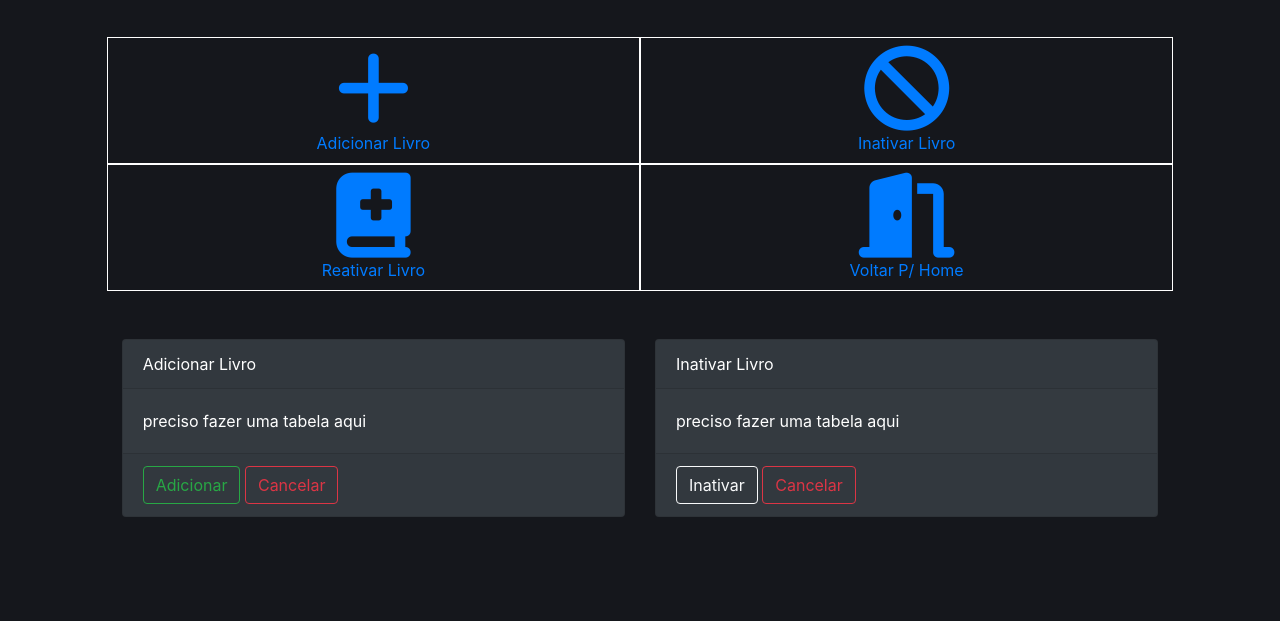
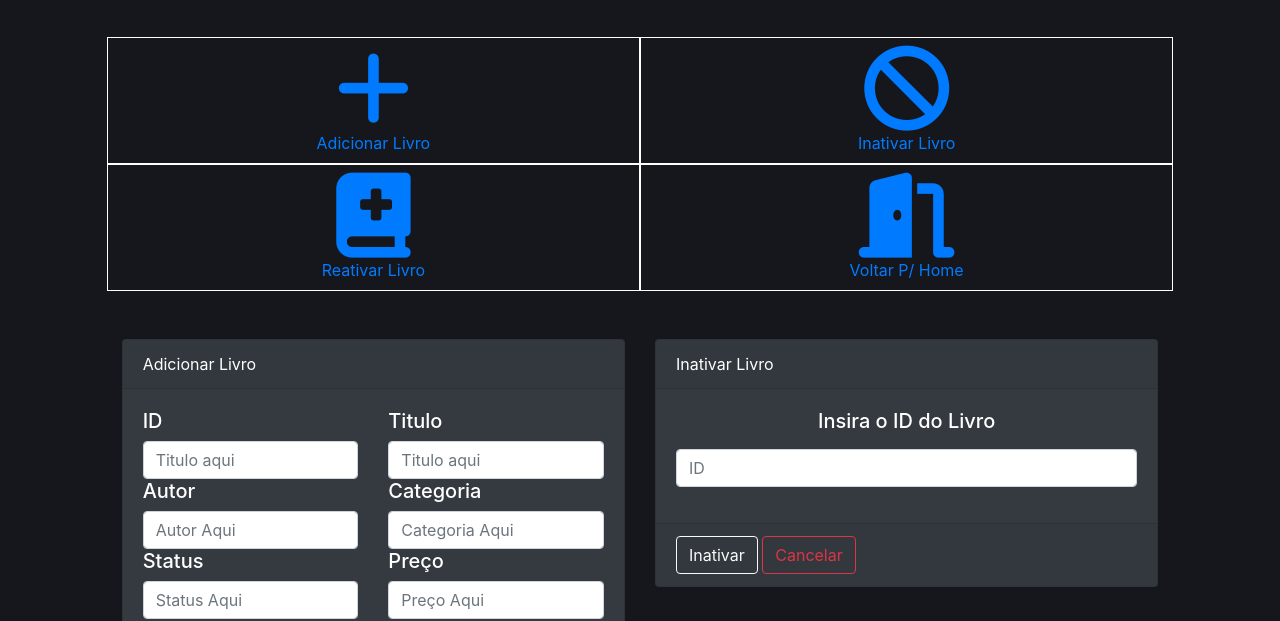
Before and after one commit to jvitorn/front-livbri, a plain HTML site: page painel.html in a window 1280 px wide. Shown: the part 331-952 px from the top of the page. Before the commit the page ends 896 px from the top, so only its background shows below. Drawn offline with nearby package versions, Linux system fonts and the light colour scheme.

Commit message:
finalizando painel de adm

```diff
--- a/painel.html
+++ b/painel.html
@@ -48,14 +48,14 @@
                     <div class="col-md-12 mb-5">
                         <div class="row">
                            <div class="col-md-6 icon-menu-itens">
-                            <a href="adicionaLivros.html">
+                            <a href="crudLivros.html">
                                 <i class="fas fa-plus"></i>
                                 <br>
                                 Adicionar Livro
                             </a>
                             </div>
                             <div class="col-md-6 icon-menu-itens">
-                                <a href="inativaLivros.html">
+                                <a href="crudLivros.html">
                                     <i class="fas fa-ban"></i>
                                     <br>Inativar Livro
                                 </a>
@@ -63,7 +63,7 @@
                         </div>
                         <div class="row">
                             <div class="col-md-6 icon-menu-itens">
-                                <a href="adicionaLivros.html">
+                                <a href="crudLivros.html">
                                     <i class="fas fa-book-medical"></i><br>
                                     Reativar Livro
                                 </a>
@@ -82,7 +82,36 @@
                         <div class="card bg-dark">
                             <div class="card-header">Adicionar Livro</div>
                             <div class="card-body">
-                                preciso fazer uma tabela aqui
+                                <div class="row">
+                                    <div class="col-6">
+                                        <h5>ID</h5>
+                                        <input type="text" class="form-control" placeholder="Titulo aqui">
+                                    </div>
+                                    <div class="col-6">
+                                        <h5>Titulo</h5>
+                                        <input type="text" class="form-control" placeholder="Titulo aqui">
+                                    </div>
+                                    <div class="col-6">
+                                        <h5>Autor</h5>
+                                        <input type="text" class="form-control" placeholder="Autor Aqui">
+                                    </div>
+                                    <div class="col-6">
+                                        <h5>Categoria</h5>
+                                        <input type="text" class="form-control" placeholder="Categoria Aqui">
+                                    </div>
+                                    <div class="col-6">
+                                        <h5>Status</h5>
+                                        <input type="text" class="form-control" placeholder="Status Aqui">
+                                    </div>
+                                    <div class="col-6">
+                                        <h5>Preço</h5>
+                                        <input type="text" class="form-control" placeholder="Preço Aqui">
+                                    </div>
+                                    <div class="col-12">
+                                        <h5>Descrição</h5>
+                                        <textarea class="form-control"name="descrição" id="" cols="30" rows="10">Lorem ipsum dolor sit amet consectetur adipisicing elit. Inventore, eos quibusdam ex quos illo optio expedita nostrum eveniet iure quaerat? Deserunt, quidem. Recusandae accusamus architecto consectetur, tempora consequuntur voluptates magnam.</textarea>
+                                    </div>
+                                </div>
                             </div>
                             <div class="card-footer">
                                 <button class="btn btn-outline-success">Adicionar</button>
@@ -95,7 +124,12 @@
                         <div class="card bg-dark">
                             <div class="card-header">Inativar Livro</div>
                             <div class="card-body">
-                                preciso fazer uma tabela aqui
+                                <div class="text-group mb-3">
+                                    <h5 class="text-center">Insira o ID do Livro</h5>
+                                </div>
+                                <div class="form-group">
+                                    <input type="text" class="form-control" placeholder="ID">
+                                </div>
                             </div>
                             <div class="card-footer">
                                 <button class="btn btn-outline-light">Inativar</button>
```
